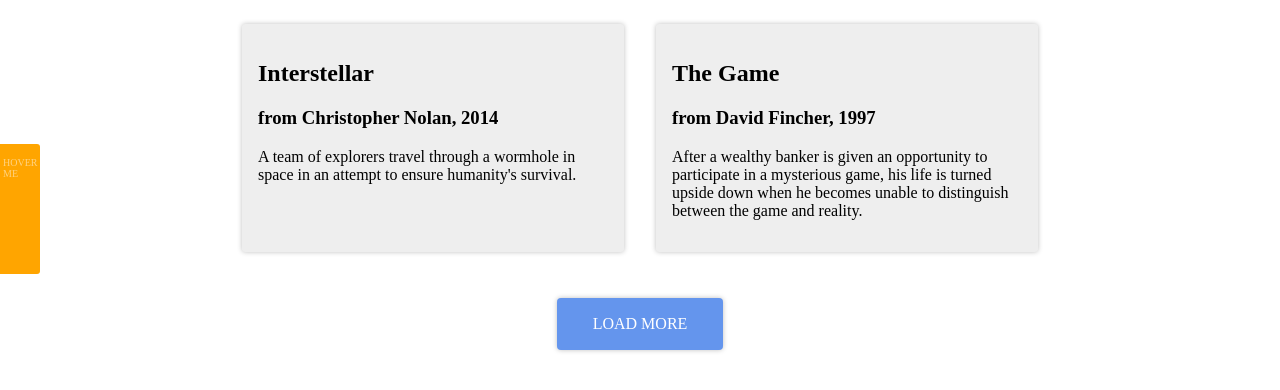
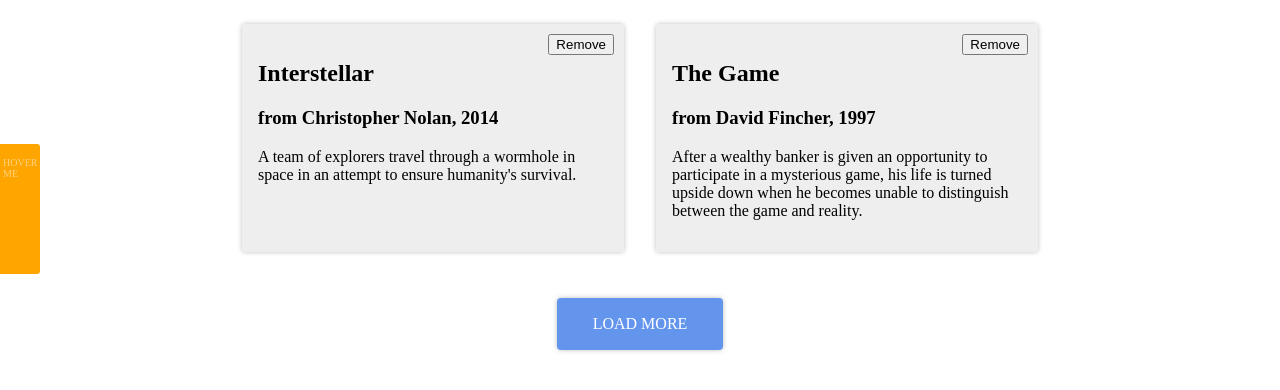
Before and after one commit to Limonades/react.hw5, a React (Create React App) app: page / in a window 1280 px wide. Shown: the top 390 px of the page. Built offline with nearby package versions, Linux system fonts and the light colour scheme.

Commit message:
added remove btn

```diff
--- a/src/components/Post/index.js
+++ b/src/components/Post/index.js
@@ -2,6 +2,11 @@
 import PropTypes from 'prop-types';
 
 class Post extends React.Component {
+  handleClick = () => {
+    const { id, handleRemove } = this.props;
+    handleRemove(id);
+  };
+
   render() {
     const { title, author, text, year, addedClass } = this.props;
     return (
@@ -11,6 +16,9 @@
           from {author}, {year}
         </h3>
         <p>{text}</p>
+        <button onClick={this.handleClick} className="btn-close" type="button">
+          Remove
+        </button>
       </article>
     );
   }
@@ -22,6 +30,8 @@
   text: PropTypes.string.isRequired,
   year: PropTypes.number.isRequired,
   addedClass: PropTypes.string,
+  handleRemove: PropTypes.func.isRequired,
+  id: PropTypes.oneOfType([PropTypes.string, PropTypes.number]),
 };
 
 Post.defaultProps = {
--- a/src/components/PostList/index.js
+++ b/src/components/PostList/index.js
@@ -4,7 +4,7 @@
 
 class PostList extends React.Component {
   render() {
-    const { cards, handleClick, isHasMore } = this.props;
+    const { cards, handleClick, isHasMore, handleRemove } = this.props;
     return (
       <section>
         {cards.map(post => (
@@ -15,6 +15,8 @@
             text={post.text}
             year={post.year}
             addedClass={post.addedClass}
+            handleRemove={handleRemove}
+            id={post.id}
           />
         ))}
         {isHasMore ? (
@@ -33,6 +35,7 @@
   cards: PropTypes.array.isRequired,
   handleClick: PropTypes.func.isRequired,
   isHasMore: PropTypes.bool.isRequired,
+  handleRemove: PropTypes.func.isRequired,
 };
 
 export default PostList;
--- a/src/containers/App.js
+++ b/src/containers/App.js
@@ -35,6 +35,25 @@
       localStorage.setItem('localData', stateData);
     }
   }
+
+  handleRemove = e => {
+    const { data } = this.state;
+    const copyData = data.slice();
+    const dataId = [];
+
+    copyData.forEach(a => {
+      dataId.push(a.id);
+    });
+
+    const index = dataId.indexOf(e);
+
+    copyData.splice(index, 1);
+
+    this.setState({
+      data: copyData,
+      cards: copyData.slice(0, 2),
+    });
+  };
 
   handleClick = e => {
     e.preventDefault();
@@ -80,7 +99,12 @@
     const { cards, isHasMore } = this.state;
     return (
       <div>
-        <PostList isHasMore={isHasMore} cards={cards} handleClick={this.handleClick} />
+        <PostList
+          isHasMore={isHasMore}
+          cards={cards}
+          handleClick={this.handleClick}
+          handleRemove={this.handleRemove}
+        />
         <FillBar createArticle={this.createArticle} />
       </div>
     );
--- a/src/sass/posts/style.sass
+++ b/src/sass/posts/style.sass
@@ -18,6 +18,7 @@
     border-radius: 3px
     box-shadow: 0 0 5px 0 rgba(0,0,0,0.25)
     animation: appearance 1s ease
+    position: relative
 
 .btn
     padding: 18px 36px
@@ -34,6 +35,12 @@
 
 .btn:hover
     background-color: blue
+
+.btn-close
+    position: absolute
+    top: 10px
+    right: 10px
+    cursor: pointer
 
 .btn-wrap
     margin-top: 30px
```
